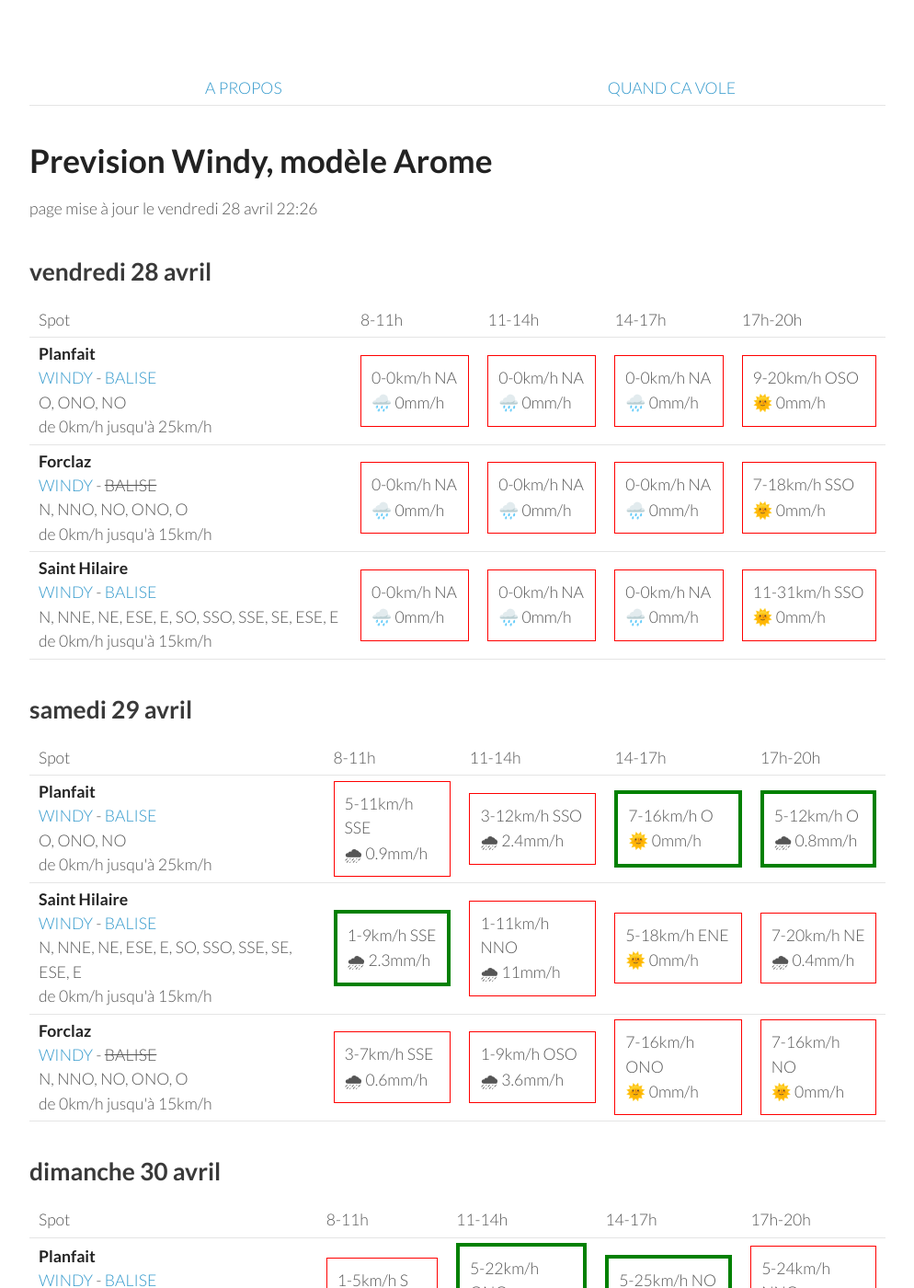
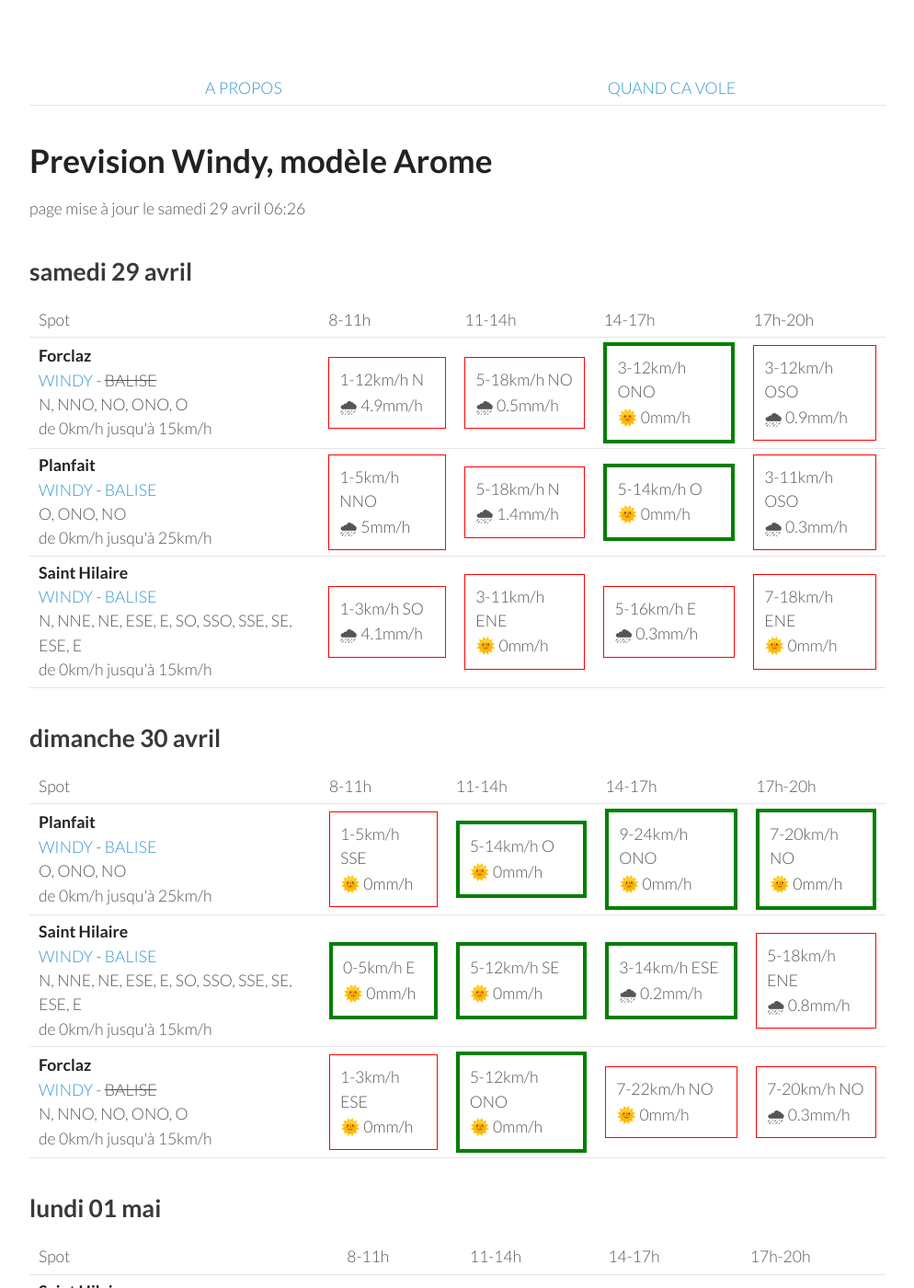
Before and after one commit to parapente-dans-le-nord/parapente-dans-le-nord.github.io, a Jekyll site: the page built from alpes_nord.markdown, in a window 1280 px wide and 1400 px high. Shown: the whole window at 92% size, without its empty margins (26-1020 px from the left). Built offline with Jekyll 4.4.1, drawn with Linux system fonts in a browser that asks for light colours; some of the changed text lies outside the part shown.

Commit message:
update index.markdown

```diff
--- a/alpes_nord.markdown
+++ b/alpes_nord.markdown
@@ -7,51 +7,8 @@ title:  "Tous les spots"
 {: .links}
 
 # Prevision Windy, modèle Arome
-page mise à jour le vendredi 28 avril 22:26
+page mise à jour le samedi 29 avril 06:26
 
-## vendredi 28 avril
-
-{::nomarkdown}
-<table>
-  <tbody>
-    <tr>
-      <td>Spot</td>
-      <td>8-11h</td>
-      <td>11-14h</td>
-      <td>14-17h</td>
-      <td>17h-20h</td>
-    </tr>
-<tr>
-        <td><strong>Planfait</strong><br><a href="https://windy.com/45.853/6.223?45.415,6.223,8">WINDY</a> - <span class=""><a href="https://www.openwindmap.org/PP496">BALISE</a> </span><br> <span class="vent-favorable">O, ONO, NO</span><br><span class="force-vent">de 0km/h jusqu'à 25km/h</span> </td>
-
-            <td><div class="not-flyable"><p>0-0km/h NA</p><p>🌧️ 0mm/h</p></div></td>
-            <td><div class="not-flyable"><p>0-0km/h NA</p><p>🌧️ 0mm/h</p></div></td>
-            <td><div class="not-flyable"><p>0-0km/h NA</p><p>🌧️ 0mm/h</p></div></td>
-            <td><div class="not-flyable"><p>9-20km/h OSO</p><p>🌞 0mm/h</p></div></td>
-
-    </tr>
-<tr>
-        <td><strong>Forclaz</strong><br><a href="https://windy.com/45.814/6.247?45.375,6.246,8,m:eVwaglz">WINDY</a> - <span class="no-balise"> BALISE </span><br> <span class="vent-favorable">N, NNO, NO, ONO, O</span><br><span class="force-vent">de 0km/h jusqu'à 15km/h</span> </td>
-
-            <td><div class="not-flyable"><p>0-0km/h NA</p><p>🌧️ 0mm/h</p></div></td>
-            <td><div class="not-flyable"><p>0-0km/h NA</p><p>🌧️ 0mm/h</p></div></td>
-            <td><div class="not-flyable"><p>0-0km/h NA</p><p>🌧️ 0mm/h</p></div></td>
-            <td><div class="not-flyable"><p>7-18km/h SSO</p><p>🌞 0mm/h</p></div></td>
-
-    </tr>
-<tr>
-        <td><strong>Saint Hilaire</strong><br><a href="https://windy.com/45.307/5.888?45.087,5.889,9,m:eUFagkX">WINDY</a> - <span class=""><a href="http://www.balisemeteo.com/balise.php?idBalise=61">BALISE</a> </span><br> <span class="vent-favorable">N, NNE, NE, ESE, E, SO, SSO, SSE, SE, ESE, E</span><br><span class="force-vent">de 0km/h jusqu'à 15km/h</span> </td>
-
-            <td><div class="not-flyable"><p>0-0km/h NA</p><p>🌧️ 0mm/h</p></div></td>
-            <td><div class="not-flyable"><p>0-0km/h NA</p><p>🌧️ 0mm/h</p></div></td>
-            <td><div class="not-flyable"><p>0-0km/h NA</p><p>🌧️ 0mm/h</p></div></td>
-            <td><div class="not-flyable"><p>11-31km/h SSO</p><p>🌞 0mm/h</p></div></td>
-
-    </tr>
-
-</tbody>
-</table>
-{:/}
 ## samedi 29 avril
 
 {::nomarkdown}
@@ -65,32 +22,32 @@ page mise à jour le vendredi 28 avril 22:26
       <td>17h-20h</td>
     </tr>
 <tr>
+        <td><strong>Forclaz</strong><br><a href="https://windy.com/45.814/6.247?45.375,6.246,8,m:eVwaglz">WINDY</a> - <span class="no-balise"> BALISE </span><br> <span class="vent-favorable">N, NNO, NO, ONO, O</span><br><span class="force-vent">de 0km/h jusqu'à 15km/h</span> </td>
+
+            <td><div class="not-flyable"><p>1-12km/h N</p><p>🌧 4.9mm/h</p></div></td>
+            <td><div class="not-flyable"><p>5-18km/h NO</p><p>🌧 0.5mm/h</p></div></td>
+            <td><div class="flyable"><p>3-12km/h ONO</p><p>🌞 0mm/h</p></div></td>
+            <td><div class="not-flyable"><p>3-12km/h OSO</p><p>🌧 0.9mm/h</p></div></td>
+
+
+    </tr>
+<tr>
         <td><strong>Planfait</strong><br><a href="https://windy.com/45.853/6.223?45.415,6.223,8">WINDY</a> - <span class=""><a href="https://www.openwindmap.org/PP496">BALISE</a> </span><br> <span class="vent-favorable">O, ONO, NO</span><br><span class="force-vent">de 0km/h jusqu'à 25km/h</span> </td>
 
-            <td><div class="not-flyable"><p>5-11km/h SSE</p><p>🌧 0.9mm/h</p></div></td>
-            <td><div class="not-flyable"><p>3-12km/h SSO</p><p>🌧 2.4mm/h</p></div></td>
-            <td><div class="flyable"><p>7-16km/h O</p><p>🌞 0mm/h</p></div></td>
-            <td><div class="flyable"><p>5-12km/h O</p><p>🌧 0.8mm/h</p></div></td>
+            <td><div class="not-flyable"><p>1-5km/h NNO</p><p>🌧 5mm/h</p></div></td>
+            <td><div class="not-flyable"><p>5-18km/h N</p><p>🌧 1.4mm/h</p></div></td>
+            <td><div class="flyable"><p>5-14km/h O</p><p>🌞 0mm/h</p></div></td>
+            <td><div class="not-flyable"><p>3-11km/h OSO</p><p>🌧 0.3mm/h</p></div></td>
 
 
     </tr>
 <tr>
         <td><strong>Saint Hilaire</strong><br><a href="https://windy.com/45.307/5.888?45.087,5.889,9,m:eUFagkX">WINDY</a> - <span class=""><a href="http://www.balisemeteo.com/balise.php?idBalise=61">BALISE</a> </span><br> <span class="vent-favorable">N, NNE, NE, ESE, E, SO, SSO, SSE, SE, ESE, E</span><br><span class="force-vent">de 0km/h jusqu'à 15km/h</span> </td>
 
-            <td><div class="flyable"><p>1-9km/h SSE</p><p>🌧 2.3mm/h</p></div></td>
-            <td><div class="not-flyable"><p>1-11km/h NNO</p><p>🌧 11mm/h</p></div></td>
-            <td><div class="not-flyable"><p>5-18km/h ENE</p><p>🌞 0mm/h</p></div></td>
-            <td><div class="not-flyable"><p>7-20km/h NE</p><p>🌧 0.4mm/h</p></div></td>
-
-
-    </tr>
-<tr>
-        <td><strong>Forclaz</strong><br><a href="https://windy.com/45.814/6.247?45.375,6.246,8,m:eVwaglz">WINDY</a> - <span class="no-balise"> BALISE </span><br> <span class="vent-favorable">N, NNO, NO, ONO, O</span><br><span class="force-vent">de 0km/h jusqu'à 15km/h</span> </td>
-
-            <td><div class="not-flyable"><p>3-7km/h SSE</p><p>🌧 0.6mm/h</p></div></td>
-            <td><div class="not-flyable"><p>1-9km/h OSO</p><p>🌧 3.6mm/h</p></div></td>
-            <td><div class="not-flyable"><p>7-16km/h ONO</p><p>🌞 0mm/h</p></div></td>
-            <td><div class="not-flyable"><p>7-16km/h NO</p><p>🌞 0mm/h</p></div></td>
+            <td><div class="not-flyable"><p>1-3km/h SO</p><p>🌧 4.1mm/h</p></div></td>
+            <td><div class="not-flyable"><p>3-11km/h ENE</p><p>🌞 0mm/h</p></div></td>
+            <td><div class="not-flyable"><p>5-16km/h E</p><p>🌧 0.3mm/h</p></div></td>
+            <td><div class="not-flyable"><p>7-18km/h ENE</p><p>🌞 0mm/h</p></div></td>
 
 
     </tr>
@@ -113,30 +70,30 @@ page mise à jour le vendredi 28 avril 22:26
 <tr>
         <td><strong>Planfait</strong><br><a href="https://windy.com/45.853/6.223?45.415,6.223,8">WINDY</a> - <span class=""><a href="https://www.openwindmap.org/PP496">BALISE</a> </span><br> <span class="vent-favorable">O, ONO, NO</span><br><span class="force-vent">de 0km/h jusqu'à 25km/h</span> </td>
 
-            <td><div class="not-flyable"><p>1-5km/h S</p><p>🌞 0mm/h</p></div></td>
-            <td><div class="flyable"><p>5-22km/h ONO</p><p>🌞 0mm/h</p></div></td>
-            <td><div class="flyable"><p>5-25km/h NO</p><p>🌧 0.4mm/h</p></div></td>
-            <td><div class="not-flyable"><p>5-24km/h NNO</p><p>🌧 1.8mm/h</p></div></td>
+            <td><div class="not-flyable"><p>1-5km/h SSE</p><p>🌞 0mm/h</p></div></td>
+            <td><div class="flyable"><p>5-14km/h O</p><p>🌞 0mm/h</p></div></td>
+            <td><div class="flyable"><p>9-24km/h ONO</p><p>🌞 0mm/h</p></div></td>
+            <td><div class="flyable"><p>7-20km/h NO</p><p>🌞 0mm/h</p></div></td>
 
 
     </tr>
 <tr>
         <td><strong>Saint Hilaire</strong><br><a href="https://windy.com/45.307/5.888?45.087,5.889,9,m:eUFagkX">WINDY</a> - <span class=""><a href="http://www.balisemeteo.com/balise.php?idBalise=61">BALISE</a> </span><br> <span class="vent-favorable">N, NNE, NE, ESE, E, SO, SSO, SSE, SE, ESE, E</span><br><span class="force-vent">de 0km/h jusqu'à 15km/h</span> </td>
 
-            <td><div class="flyable"><p>1-5km/h SSE</p><p>🌞 0mm/h</p></div></td>
-            <td><div class="not-flyable"><p>3-20km/h NO</p><p>🌧 0.8mm/h</p></div></td>
-            <td><div class="not-flyable"><p>3-20km/h ONO</p><p>🌧 3.3mm/h</p></div></td>
-            <td><div class="not-flyable"><p>3-20km/h NNO</p><p>🌧 2.5mm/h</p></div></td>
+            <td><div class="flyable"><p>0-5km/h E</p><p>🌞 0mm/h</p></div></td>
+            <td><div class="flyable"><p>5-12km/h SE</p><p>🌞 0mm/h</p></div></td>
+            <td><div class="flyable"><p>3-14km/h ESE</p><p>🌧 0.2mm/h</p></div></td>
+            <td><div class="not-flyable"><p>5-18km/h ENE</p><p>🌧 0.8mm/h</p></div></td>
 
 
     </tr>
 <tr>
         <td><strong>Forclaz</strong><br><a href="https://windy.com/45.814/6.247?45.375,6.246,8,m:eVwaglz">WINDY</a> - <span class="no-balise"> BALISE </span><br> <span class="vent-favorable">N, NNO, NO, ONO, O</span><br><span class="force-vent">de 0km/h jusqu'à 15km/h</span> </td>
 
-            <td><div class="flyable"><p>1-3km/h NO</p><p>🌞 0mm/h</p></div></td>
-            <td><div class="not-flyable"><p>5-20km/h ONO</p><p>🌞 0mm/h</p></div></td>
-            <td><div class="not-flyable"><p>5-22km/h ONO</p><p>🌧 0.4mm/h</p></div></td>
-            <td><div class="not-flyable"><p>5-24km/h ONO</p><p>🌧 1.9mm/h</p></div></td>
+            <td><div class="not-flyable"><p>1-3km/h ESE</p><p>🌞 0mm/h</p></div></td>
+            <td><div class="flyable"><p>5-12km/h ONO</p><p>🌞 0mm/h</p></div></td>
+            <td><div class="not-flyable"><p>7-22km/h NO</p><p>🌞 0mm/h</p></div></td>
+            <td><div class="not-flyable"><p>7-20km/h NO</p><p>🌧 0.3mm/h</p></div></td>
 
 
     </tr>
@@ -157,32 +114,32 @@ page mise à jour le vendredi 28 avril 22:26
       <td>17h-20h</td>
     </tr>
 <tr>
-        <td><strong>Planfait</strong><br><a href="https://windy.com/45.853/6.223?45.415,6.223,8">WINDY</a> - <span class=""><a href="https://www.openwindmap.org/PP496">BALISE</a> </span><br> <span class="vent-favorable">O, ONO, NO</span><br><span class="force-vent">de 0km/h jusqu'à 25km/h</span> </td>
+        <td><strong>Saint Hilaire</strong><br><a href="https://windy.com/45.307/5.888?45.087,5.889,9,m:eUFagkX">WINDY</a> - <span class=""><a href="http://www.balisemeteo.com/balise.php?idBalise=61">BALISE</a> </span><br> <span class="vent-favorable">N, NNE, NE, ESE, E, SO, SSO, SSE, SE, ESE, E</span><br><span class="force-vent">de 0km/h jusqu'à 15km/h</span> </td>
 
-            <td><div class="not-flyable"><p>1-11km/h N</p><p>🌧 0.8mm/h</p></div></td>
-            <td><div class="flyable"><p>5-22km/h NO</p><p>🌧 1mm/h</p></div></td>
-            <td><div class="flyable"><p>5-24km/h NO</p><p>🌧 0.6mm/h</p></div></td>
-            <td><div class="not-flyable"><p>5-31km/h N</p><p>🌧 2.3mm/h</p></div></td>
+            <td><div class="not-flyable"><p>3-20km/h E</p><p>🌧 4.7mm/h</p></div></td>
+            <td><div class="not-flyable"><p>1-24km/h ESE</p><p>🌧 8mm/h</p></div></td>
+            <td><div class="not-flyable"><p>1-25km/h ENE</p><p>🌧 6mm/h</p></div></td>
+            <td><div class="not-flyable"><p>5-35km/h NNE</p><p>🌧 2.3mm/h</p></div></td>
 
 
     </tr>
 <tr>
-        <td><strong>Saint Hilaire</strong><br><a href="https://windy.com/45.307/5.888?45.087,5.889,9,m:eUFagkX">WINDY</a> - <span class=""><a href="http://www.balisemeteo.com/balise.php?idBalise=61">BALISE</a> </span><br> <span class="vent-favorable">N, NNE, NE, ESE, E, SO, SSO, SSE, SE, ESE, E</span><br><span class="force-vent">de 0km/h jusqu'à 15km/h</span> </td>
+        <td><strong>Planfait</strong><br><a href="https://windy.com/45.853/6.223?45.415,6.223,8">WINDY</a> - <span class=""><a href="https://www.openwindmap.org/PP496">BALISE</a> </span><br> <span class="vent-favorable">O, ONO, NO</span><br><span class="force-vent">de 0km/h jusqu'à 25km/h</span> </td>
 
-            <td><div class="not-flyable"><p>1-18km/h NNO</p><p>🌞 0mm/h</p></div></td>
-            <td><div class="not-flyable"><p>3-25km/h NNO</p><p>🌧 2.1mm/h</p></div></td>
-            <td><div class="not-flyable"><p>3-29km/h N</p><p>🌧 1.8mm/h</p></div></td>
-            <td><div class="not-flyable"><p>5-33km/h NNE</p><p>🌧 2.3mm/h</p></div></td>
+            <td><div class="not-flyable"><p>3-14km/h E</p><p>🌧 4.7mm/h</p></div></td>
+            <td><div class="not-flyable"><p>3-14km/h E</p><p>🌧 4.9mm/h</p></div></td>
+            <td><div class="not-flyable"><p>3-14km/h E</p><p>🌧 3.3mm/h</p></div></td>
+            <td><div class="not-flyable"><p>1-14km/h SE</p><p>🌧 2mm/h</p></div></td>
 
 
     </tr>
 <tr>
         <td><strong>Forclaz</strong><br><a href="https://windy.com/45.814/6.247?45.375,6.246,8,m:eVwaglz">WINDY</a> - <span class="no-balise"> BALISE </span><br> <span class="vent-favorable">N, NNO, NO, ONO, O</span><br><span class="force-vent">de 0km/h jusqu'à 15km/h</span> </td>
 
-            <td><div class="not-flyable"><p>3-16km/h E</p><p>🌧 0.7mm/h</p></div></td>
-            <td><div class="not-flyable"><p>3-14km/h SE</p><p>🌧 1.1mm/h</p></div></td>
-            <td><div class="not-flyable"><p>3-20km/h SE</p><p>🌧 2.4mm/h</p></div></td>
-            <td><div class="not-flyable"><p>1-18km/h ONO</p><p>🌧 1.8mm/h</p></div></td>
+            <td><div class="not-flyable"><p>3-16km/h E</p><p>🌧 6mm/h</p></div></td>
+            <td><div class="not-flyable"><p>3-16km/h E</p><p>🌧 4.5mm/h</p></div></td>
+            <td><div class="not-flyable"><p>3-16km/h E</p><p>🌧 3.3mm/h</p></div></td>
+            <td><div class="not-flyable"><p>3-16km/h ESE</p><p>🌧 2.1mm/h</p></div></td>
 
 
     </tr>
@@ -205,8 +162,8 @@ page mise à jour le vendredi 28 avril 22:26
 <tr>
         <td><strong>Forclaz</strong><br><a href="https://windy.com/45.814/6.247?45.375,6.246,8,m:eVwaglz">WINDY</a> - <span class="no-balise"> BALISE </span><br> <span class="vent-favorable">N, NNO, NO, ONO, O</span><br><span class="force-vent">de 0km/h jusqu'à 15km/h</span> </td>
 
-            <td><div class="not-flyable"><p>5-29km/h NO</p><p>🌞 0mm/h</p></div></td>
-            <td><div class="not-flyable"><p>9-37km/h N</p><p>🌧 0.7mm/h</p></div></td>
+            <td><div class="not-flyable"><p>3-25km/h NO</p><p>🌞 0mm/h</p></div></td>
+            <td><div class="not-flyable"><p>11-38km/h N</p><p>🌧 0.3mm/h</p></div></td>
             <td><div class="not-flyable"><p>11-44km/h NNO</p><p>🌧 0.6mm/h</p></div></td>
             <td><div class="not-flyable"><p>12-55km/h N</p><p>🌧 0.4mm/h</p></div></td>
 
@@ -215,8 +172,8 @@ page mise à jour le vendredi 28 avril 22:26
 <tr>
         <td><strong>Saint Hilaire</strong><br><a href="https://windy.com/45.307/5.888?45.087,5.889,9,m:eUFagkX">WINDY</a> - <span class=""><a href="http://www.balisemeteo.com/balise.php?idBalise=61">BALISE</a> </span><br> <span class="vent-favorable">N, NNE, NE, ESE, E, SO, SSO, SSE, SE, ESE, E</span><br><span class="force-vent">de 0km/h jusqu'à 15km/h</span> </td>
 
-            <td><div class="not-flyable"><p>5-46km/h NNE</p><p>🌧 0.3mm/h</p></div></td>
-            <td><div class="not-flyable"><p>11-55km/h NNE</p><p>🌧 0.6mm/h</p></div></td>
+            <td><div class="not-flyable"><p>7-50km/h NNE</p><p>🌞 0mm/h</p></div></td>
+            <td><div class="not-flyable"><p>9-53km/h NNE</p><p>🌧 0.4mm/h</p></div></td>
             <td><div class="not-flyable"><p>11-62km/h NNE</p><p>🌧 1mm/h</p></div></td>
             <td><div class="not-flyable"><p>11-61km/h NNE</p><p>🌧 0.8mm/h</p></div></td>
 
@@ -227,8 +184,8 @@ page mise à jour le vendredi 28 avril 22:26
 
             <td><div class="not-flyable"><p>5-27km/h NNO</p><p>🌞 0mm/h</p></div></td>
             <td><div class="not-flyable"><p>11-40km/h N</p><p>🌧 0.2mm/h</p></div></td>
-            <td><div class="not-flyable"><p>12-48km/h N</p><p>🌞 0mm/h</p></div></td>
-            <td><div class="not-flyable"><p>12-51km/h N</p><p>🌞 0mm/h</p></div></td>
+            <td><div class="not-flyable"><p>12-46km/h N</p><p>🌧 0.9mm/h</p></div></td>
+            <td><div class="not-flyable"><p>14-55km/h N</p><p>🌧 0.4mm/h</p></div></td>
 
 
     </tr>
@@ -249,22 +206,22 @@ page mise à jour le vendredi 28 avril 22:26
       <td>17h-20h</td>
     </tr>
 <tr>
-        <td><strong>Planfait</strong><br><a href="https://windy.com/45.853/6.223?45.415,6.223,8">WINDY</a> - <span class=""><a href="https://www.openwindmap.org/PP496">BALISE</a> </span><br> <span class="vent-favorable">O, ONO, NO</span><br><span class="force-vent">de 0km/h jusqu'à 25km/h</span> </td>
-
-            <td><div class="not-flyable"><p>3-14km/h ESE</p><p>🌞 0mm/h</p></div></td>
-            <td><div class="flyable"><p>5-22km/h ONO</p><p>🌞 0mm/h</p></div></td>
-            <td><div class="not-flyable"><p>7-29km/h ONO</p><p>🌞 0mm/h</p></div></td>
-            <td><div class="not-flyable"><p>5-31km/h NO</p><p>🌞 0mm/h</p></div></td>
-
-
-    </tr>
-<tr>
         <td><strong>Saint Hilaire</strong><br><a href="https://windy.com/45.307/5.888?45.087,5.889,9,m:eUFagkX">WINDY</a> - <span class=""><a href="http://www.balisemeteo.com/balise.php?idBalise=61">BALISE</a> </span><br> <span class="vent-favorable">N, NNE, NE, ESE, E, SO, SSO, SSE, SE, ESE, E</span><br><span class="force-vent">de 0km/h jusqu'à 15km/h</span> </td>
 
             <td><div class="not-flyable"><p>3-24km/h NE</p><p>🌞 0mm/h</p></div></td>
             <td><div class="not-flyable"><p>5-25km/h N</p><p>🌞 0mm/h</p></div></td>
             <td><div class="not-flyable"><p>5-27km/h NO</p><p>🌞 0mm/h</p></div></td>
             <td><div class="not-flyable"><p>5-31km/h NNO</p><p>🌞 0mm/h</p></div></td>
+
+
+    </tr>
+<tr>
+        <td><strong>Planfait</strong><br><a href="https://windy.com/45.853/6.223?45.415,6.223,8">WINDY</a> - <span class=""><a href="https://www.openwindmap.org/PP496">BALISE</a> </span><br> <span class="vent-favorable">O, ONO, NO</span><br><span class="force-vent">de 0km/h jusqu'à 25km/h</span> </td>
+
+            <td><div class="not-flyable"><p>1-18km/h E</p><p>🌞 0mm/h</p></div></td>
+            <td><div class="not-flyable"><p>3-22km/h NNO</p><p>🌞 0mm/h</p></div></td>
+            <td><div class="not-flyable"><p>9-33km/h NO</p><p>🌞 0mm/h</p></div></td>
+            <td><div class="not-flyable"><p>9-35km/h NO</p><p>🌞 0mm/h</p></div></td>
 
 
     </tr>
```
